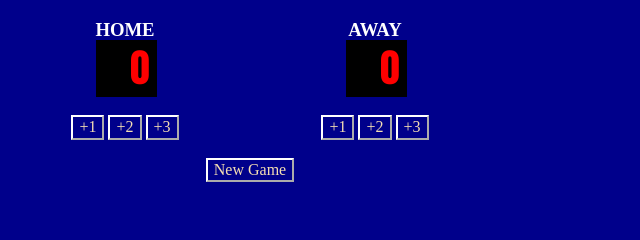
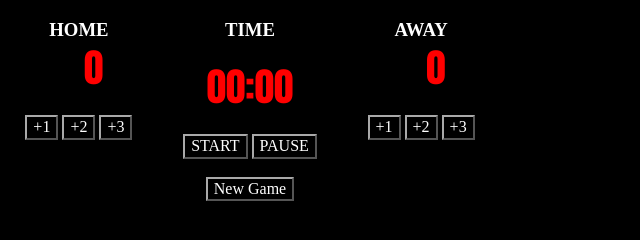
Before and after one commit to ArturGrochowski/js-scoreboard-app, a website built with Vite: page index.html in a window 1280 px wide. Both pictures are taken after a click on the button "New Game". Shown: the whole page, without its empty margins (0-640 px from the left). Built offline with nearby package versions, Linux system fonts and the light colour scheme.

Commit message:
Adding Timmer

```diff
--- a/index.css
+++ b/index.css
@@ -1,6 +1,6 @@
 body {
     margin: 0;
-    background-color: darkblue;
+    background-color: black;
     width: 500px;
 }
 
@@ -20,6 +20,11 @@ body {
     margin-left: 25px
 }
 
+.time-bdg {
+    background-color: black;
+    padding:6px 8px;
+}
+
 .score {
     color: red;
     font-size: 39px;
@@ -36,8 +41,8 @@ h3 {
 }
 
 button {
-    background-color: darkblue;
-    color: wheat;
-    border-color: white;
+    background-color: black;
+    color: white;
+    border-color: darkgrey;
 
 }
--- a/index.html
+++ b/index.html
@@ -1,5 +1,6 @@
 <html>
-    <head><link rel="stylesheet" href="https://cdnjs.cloudflare.com/ajax/libs/normalize/8.0.1/normalize.css">
+    <head>
+        <link rel="stylesheet" href="https://cdnjs.cloudflare.com/ajax/libs/normalize/8.0.1/normalize.css">
         <link rel="stylesheet" href="index.css">
     </head>
     <body>
@@ -13,6 +14,15 @@
                 <button onclick="add1home()">+1</button>
                 <button onclick="add2home()">+2</button>
                 <button onclick="add3home()">+3</button>
+            </div>
+            <div class="wrapper">
+                <h3>TIME</h3>
+                <div class="time-bdg">
+                    <span id="clock-el" class="score">00:00</span>
+                </div>
+                <br>
+                <button onclick="startTimer()">START</button>
+                <button id="pause-btn" onclick="pauseOrResetTimmer()">PAUSE</button>
             </div>
             <div class="wrapper">
                 <h3>AWAY</h3>
--- a/index.js
+++ b/index.js
@@ -1,5 +1,7 @@
 let homeScoreDisplay = document.getElementById("score-home");
 let awayScoreDisplay = document.getElementById("score-away");
+let pauseButton = document.getElementById("pause-btn");
+let clockIsRunning = false;
 
 let homeScoreResult = 0;
 let awayScoreResult = 0;
@@ -39,4 +41,60 @@ function newGame() {
     homeScoreDisplay.textContent = homeScoreResult;
     awayScoreResult = 0;
     awayScoreDisplay.textContent = awayScoreResult;
+    clockIsRunning = false;
+    clearInterval(clock)
+    resetTimer();
 }
+
+let clock;
+let minutes = 0;
+let seconds = 0;
+
+function runClock() {
+    if(minutes<60){
+        seconds++;
+    } else {
+        seconds = 0;
+        minutes++;
+    }
+    document.getElementById("clock-el").innerHTML = timeRender();
+}
+
+function startTimer() {
+    if(!clockIsRunning){
+    pauseButton.textContent = "PAUSE"
+    clockIsRunning = true;
+    clock = setInterval(runClock ,1000);
+    } else {
+        console.log("Can't u see the Timer is running already? Moron...")
+    }
+}
+
+function pauseOrResetTimmer() {
+    if(clockIsRunning){
+        pauseTimer()
+    } else {
+        resetTimer()
+    }
+}
+
+function pauseTimer() {
+    clearInterval(clock)
+    clockIsRunning = false;
+    pauseButton.textContent = "RESET"
+}
+
+function resetTimer() {
+    minutes = 0;
+    seconds = 0;
+    document.getElementById("clock-el").innerHTML = timeRender();
+}
+
+function timeRender() {
+    let minutesStr = "" + minutes;
+    let secondsStr = "" + seconds;
+    minutesStr = minutesStr.padStart(2, '0');
+    secondsStr = secondsStr.padStart(2, '0');
+
+    return minutesStr + ":" + secondsStr;
+}
```
